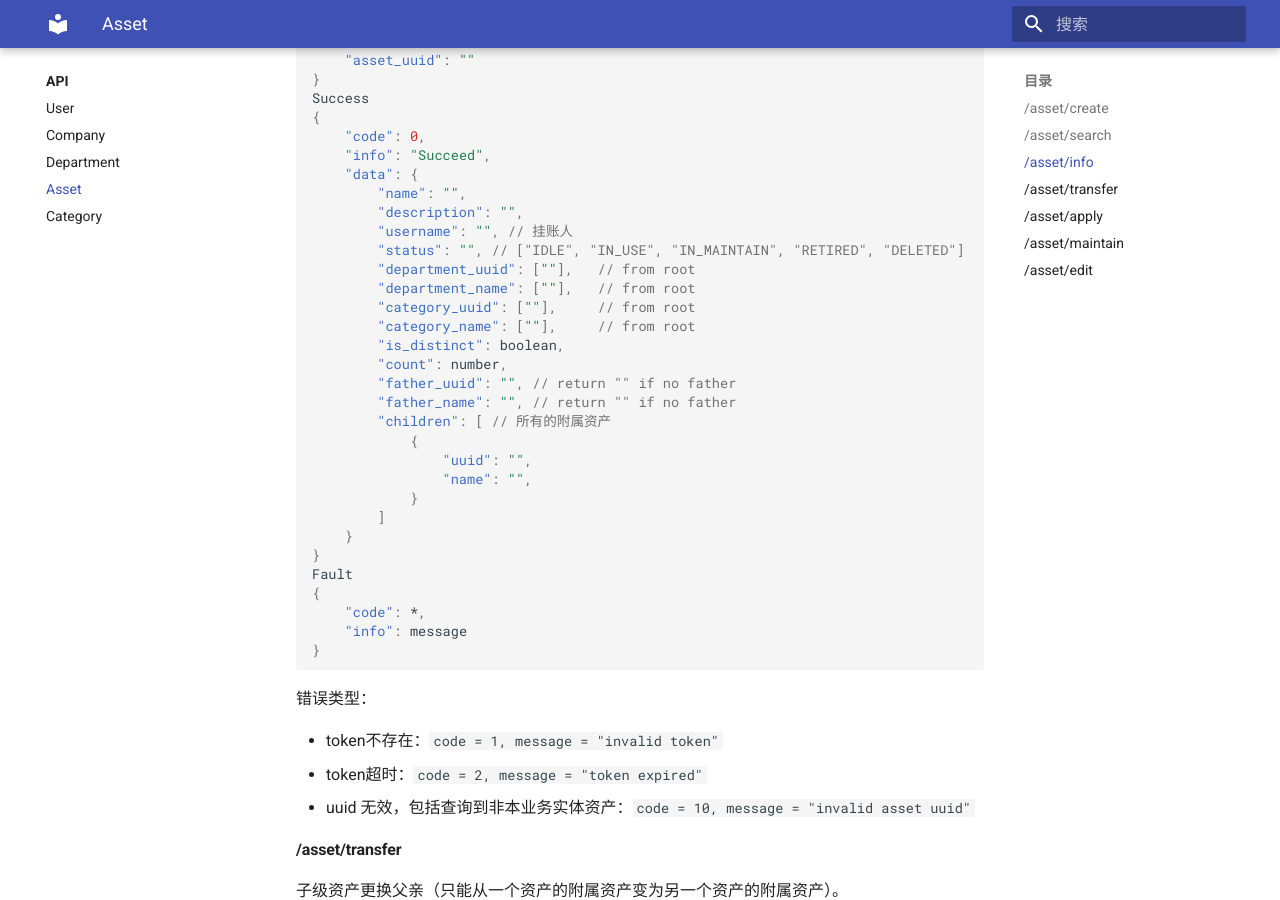
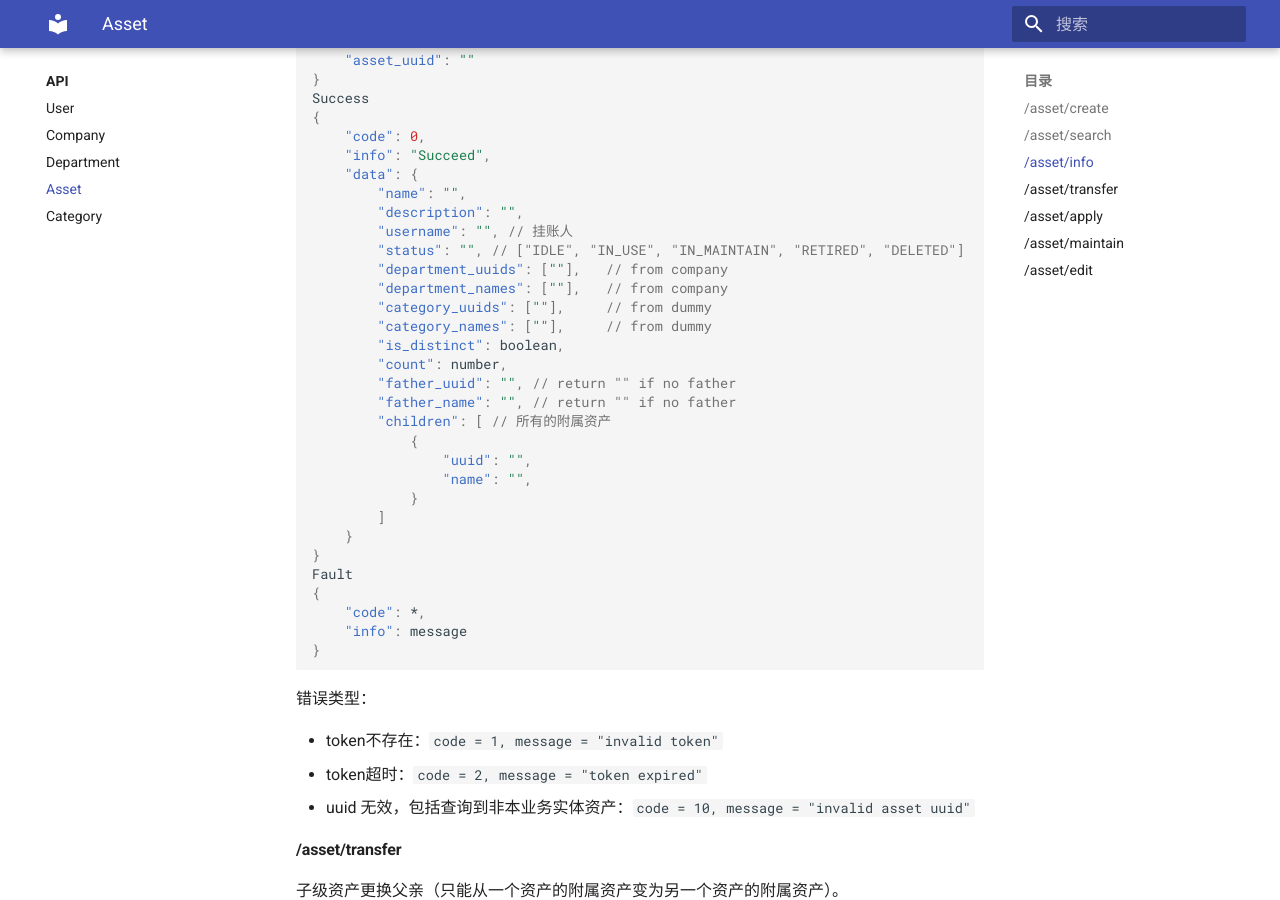
Before and after one commit to kuritas/asseta-docs, an MkDocs documentation site: the page built from docs/API/asset.md, in a window 1280 px wide and 900 px high, scrolled down 2471 px. Built offline with MkDocs 1.6.1 and Material for MkDocs 9.7.7, drawn with Linux system fonts in a browser that asks for light colours.

Commit message:
asset_info

```diff
--- a/docs/API/asset.md
+++ b/docs/API/asset.md
@@ -128,10 +128,10 @@ Success
     	"description": "",
         "username": "", // 挂账人
         "status": "", // ["IDLE", "IN_USE", "IN_MAINTAIN", "RETIRED", "DELETED"]
-		"department_uuid": [""],   // from root
-        "department_name": [""],   // from root
-		"category_uuid": [""],     // from root
-        "category_name": [""],     // from root
+		"department_uuids": [""],   // from company
+        "department_names": [""],   // from company
+		"category_uuids": [""],     // from dummy
+        "category_names": [""],     // from dummy
         "is_distinct": boolean,
         "count": number,
         "father_uuid": "", // return "" if no father
```
